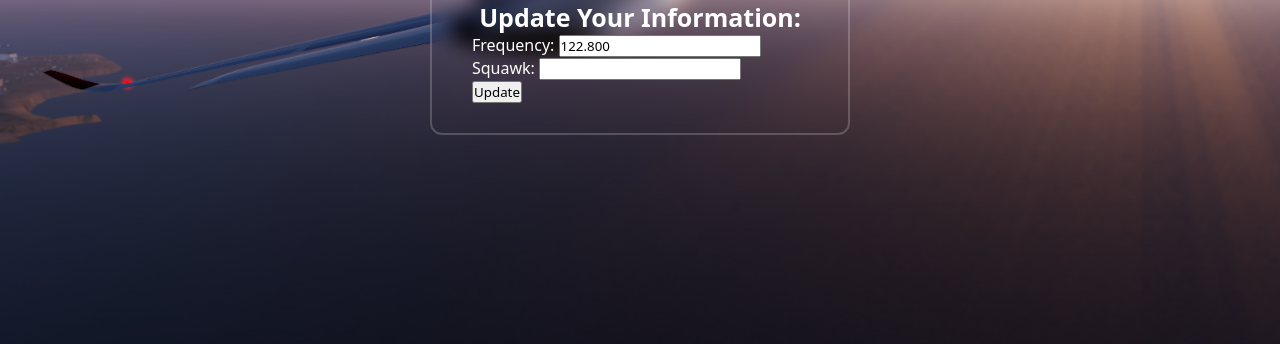
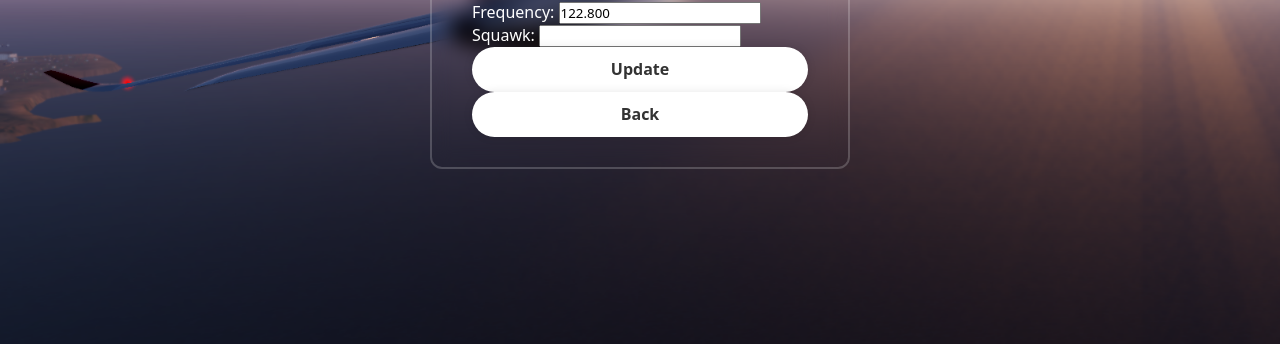
Before and after one commit to BedsAreDragons/transponderserver, a Python web app: template templates/pilot_page.html in a window 1280 px wide. Shown: the part 456-800 px from the top of the page. Run offline with Jinja, Linux system fonts and the light colour scheme; the template is opened without the code that fills it, so the values that code supplies are empty.

Commit message:
Update pilot_page.html

```diff
--- a/templates/pilot_page.html
+++ b/templates/pilot_page.html
@@ -26,7 +26,8 @@
           <label for="squawk">Squawk:</label>
           <input type="text" id="squawk" name="squawk" value="{{ pilot.squawk }}"><br>
 
-          <button type="submit">Update</button>
+          <button type="submit" class="btn">Update</button>
+          <button type="button" class="btn">Back</button>
       </form>
     </div>
   <script>
```
